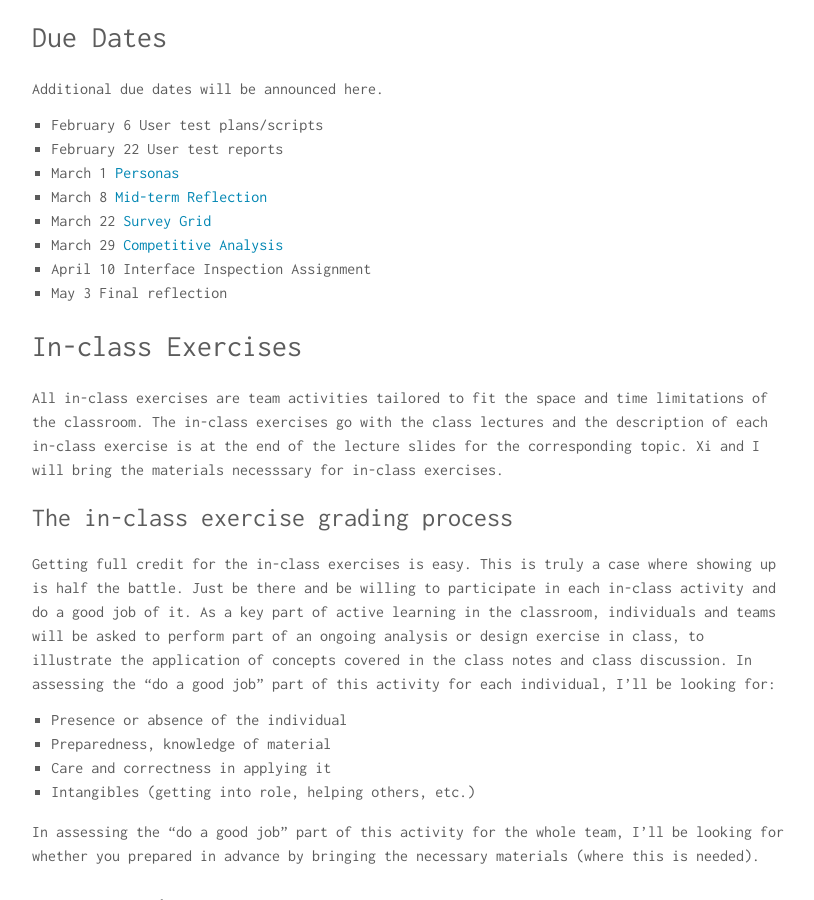
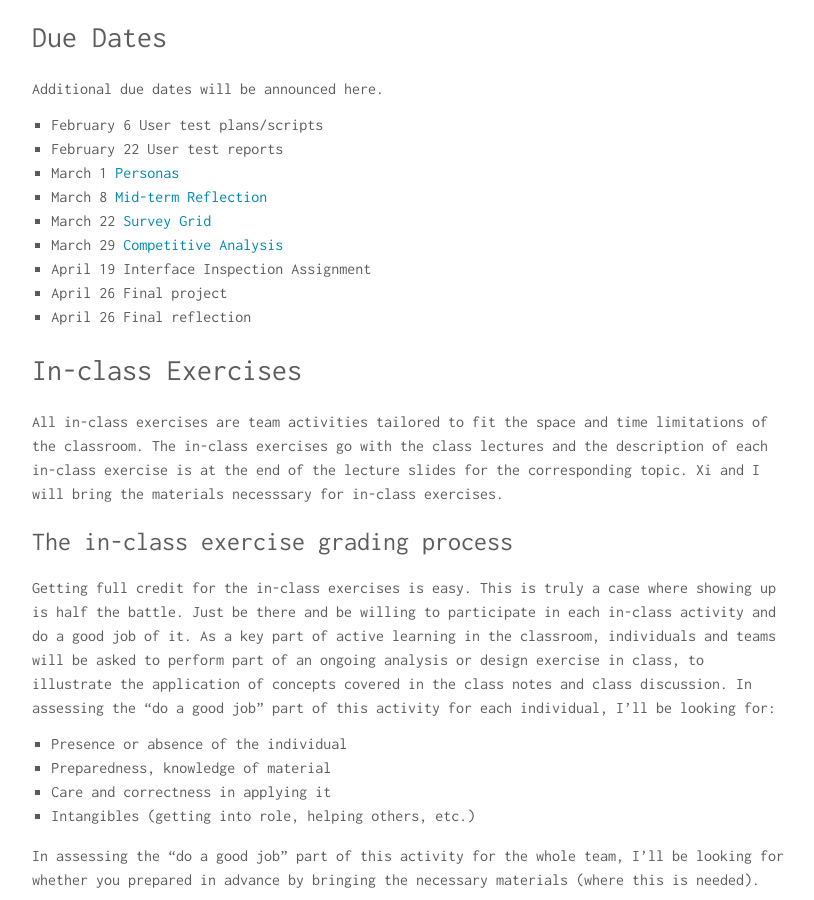
Before and after one commit to libbyh/com525spring2017, a Jekyll site: the page built from assignments.md, in a window 1280 px wide and 900 px high, scrolled down 397 px. Shown: the whole window, without its empty margins (232-1046 px from the left). Built offline with Jekyll 4.4.1, drawn with Linux system fonts in a browser that asks for light colours.

Commit message:
update assignment due dates

```diff
--- a/assignments.md
+++ b/assignments.md
@@ -20,8 +20,9 @@ Additional due dates will be announced here.
 - March 8 [Mid-term Reflection]({{ site.baseurl }}/2017/02/Individual-reflection-assignment)
 - March 22 [Survey Grid]({{site.baseurl}}/2017/03/Survey-grid-assignment)
 - March 29 [Competitive Analysis]({{site.baseurl}}/2017/03/Competitive-analysis-assignment)
-- April 10 Interface Inspection Assignment
-- May 3 Final reflection
+- April 19 Interface Inspection Assignment
+- April 26 Final project
+- April 26 Final reflection
 
 # In-class Exercises
 All in-class exercises are team activities tailored to fit the space and time limitations of the classroom. The in-class exercises go with the class lectures and the description of each in-class exercise is at the end of the lecture slides for the corresponding topic. Xi and I will bring the materials necesssary for in-class exercises.
```
